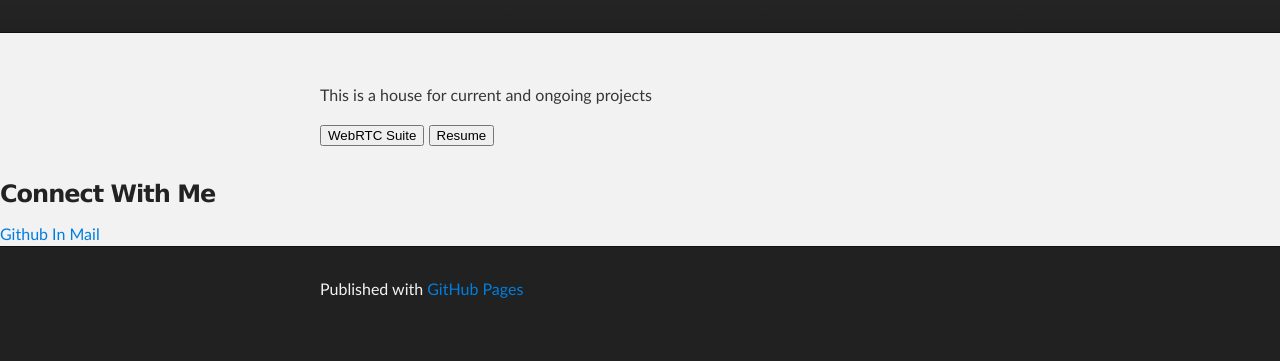
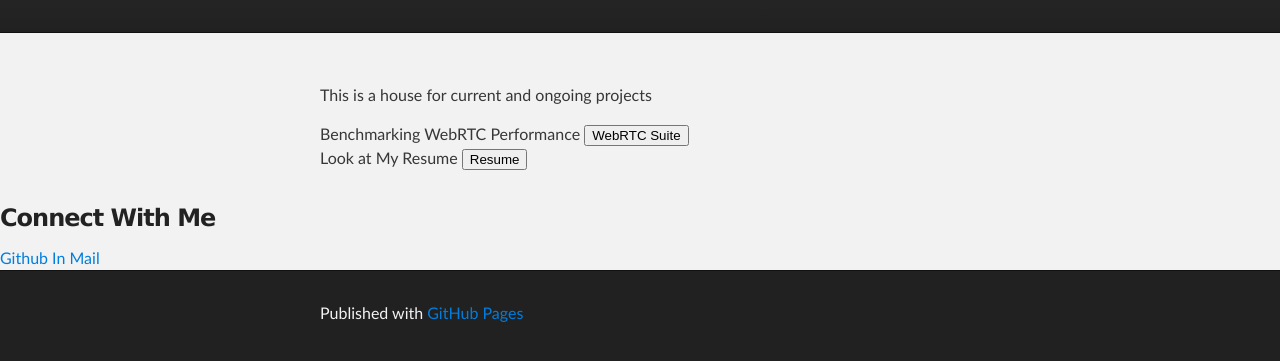
Before and after one commit to vrkrishn/vrkrishn.github.io, a plain HTML site: page index.html in a window 1280 px wide. Shown: the part 177-538 px from the top of the page. Drawn offline with Linux system fonts and the light colour scheme.

Commit message:
Update index.html

```diff
--- a/index.html
+++ b/index.html
@@ -28,8 +28,14 @@
     <div id="main_content_wrap" class="outer">
       <section id="main_content" class="inner">
         <p>This is a house for current and ongoing projects</p>
+        <div>
+        Benchmarking WebRTC Performance
         <input type="button" value="WebRTC Suite" onclick="location.href='http://core7.ics.uci.edu';">
+        </div>
+        <div>
+        Look at My Resume
        	<input type="button" value="Resume" onclick="location.href='./LatexResume.pdf';">
+       	</div>
       </section>
       <section id = "connection">
         <h3>Connect With Me</h3>
```
